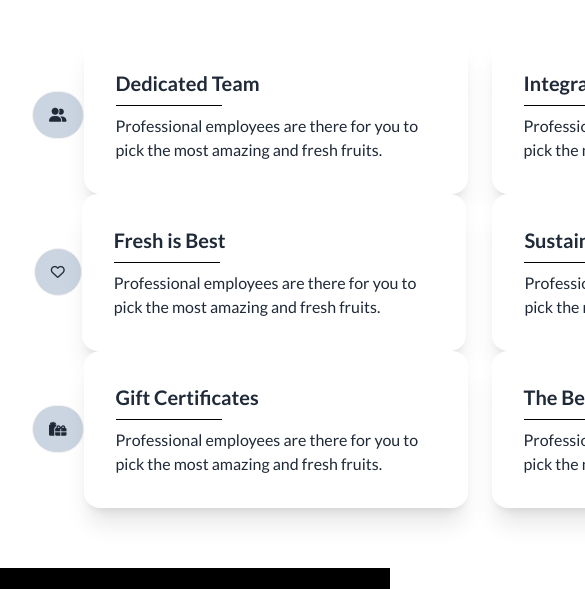
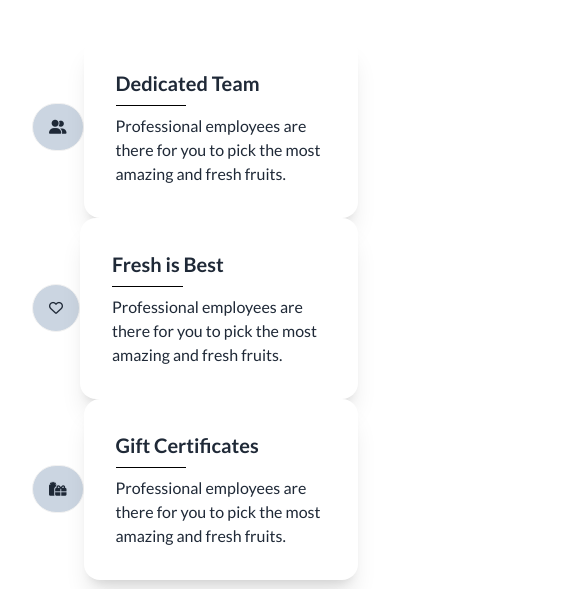
Before and after one commit to abidalili/Fruit-Brust, a plain HTML site: page index.html in a window 390 px wide. Shown: the part 3887-4476 px from the top of the page, 585 px wide, since content can reach past the window. Drawn offline with nearby package versions, Linux system fonts and the light colour scheme.

Commit message:
why choose us section responsive

```diff
--- a/index.html
+++ b/index.html
@@ -791,7 +791,7 @@
             2000 years old.
           </p>
         </div>
-        <div class="flex mt-10">
+        <div class="flex mt-10 flex-col md:flex-row">
           <div>
             <!-- card-1 -->
             <div class="flex items-center justify-center">
```
